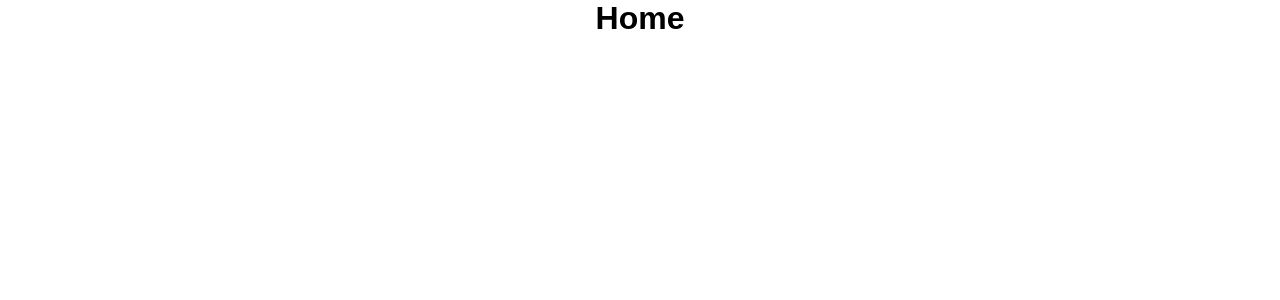
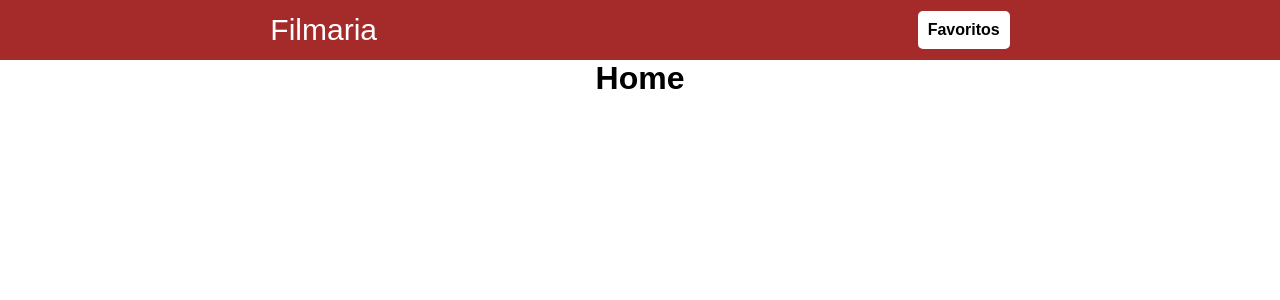
Before and after one commit to inando85/filmaria-reactjs, a React (Create React App) app: page / in a window 1280 px wide. Shown: the top 300 px of the page. Built offline with nearby package versions, Linux system fonts and the light colour scheme.

Commit message:
Added Header

```diff
--- /dev/null
+++ b/src/components/Header/header.css
@@ -0,0 +1,25 @@
+header {
+  display: flex;
+  align-items: center;
+  justify-content: space-around;
+  width: 100%;
+  height: 60px;
+  background-color: brown;
+}
+
+.logo {
+  text-decoration: none;
+  font-size: 30px;
+  color: #fff;
+  cursor: pointer;
+}
+
+.favoritos {
+  cursor: pointer;
+  text-decoration: none;
+  background-color: #fff;
+  border-radius: 5px;
+  padding: 10px;
+  font-weight: bold;
+  color: #000;
+}
--- /dev/null
+++ b/src/components/Header/index.js
@@ -0,0 +1,13 @@
+import './header.css'
+import { Link } from 'react-router-dom'
+
+const Header = () => {
+  return (
+    <header>
+      <Link className="logo" to="/">Filmaria</Link>
+      <Link className="favoritos" to="/">Favoritos</Link>
+    </header>
+  )
+}
+
+export default Header
--- a/src/routes.js
+++ b/src/routes.js
@@ -1,9 +1,12 @@
 import { BrowserRouter, Switch, Route } from 'react-router-dom'
+
+import Header from './components/Header'
 import Home from './pages/Home'
 
 const Routes = () => {
   return (
     <BrowserRouter>
+      <Header />
       <Switch>
         <Route exact path="/" component={Home}/>
       </Switch>
--- a/src/styles.css
+++ b/src/styles.css
@@ -8,6 +8,7 @@
 .app {
   width: 100%;
   display: flex;
+  flex-direction: column;
   align-items: center;
   justify-content: center;
 }
```
